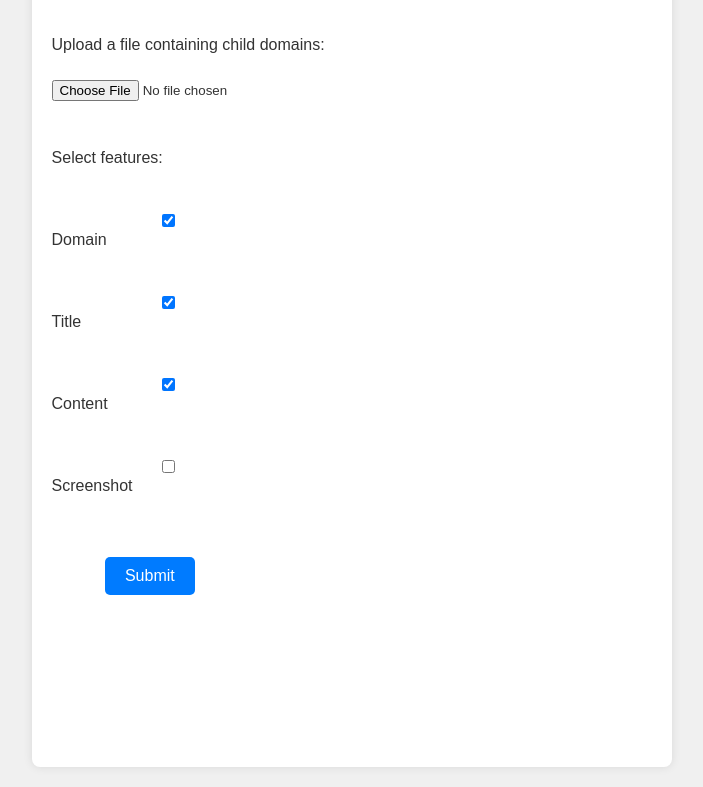
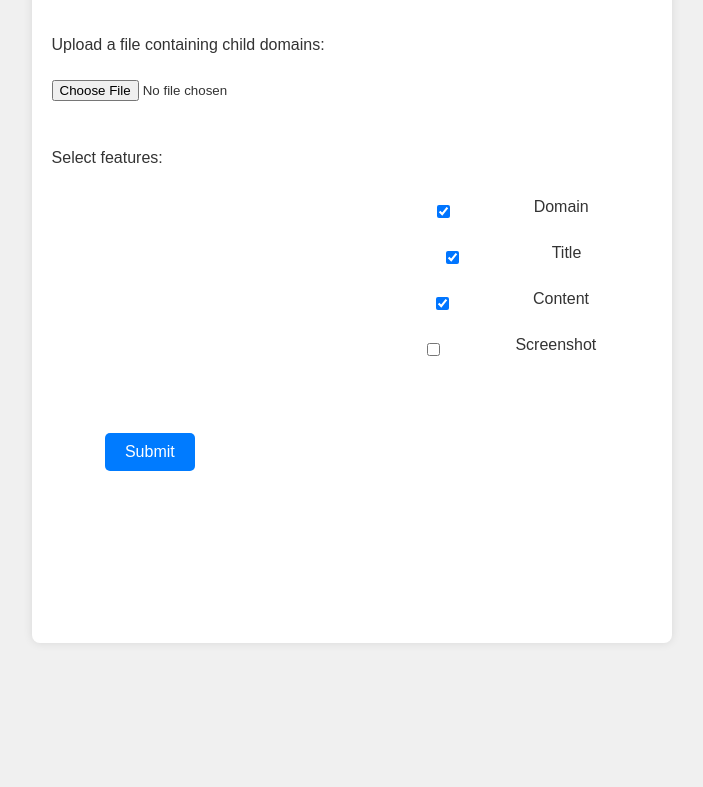
Before and after one commit to Valvahen/detect-phishing-domains, a plain HTML site: page detect-phishing-domains-website/index.html in a window 1280 px wide. Shown: the part 116-903 px from the top of the page, without its empty margins (324-1027 px from the left). After the commit the page ends 800 px from the top, so only its background shows below. Drawn offline with Linux system fonts and the light colour scheme.

Commit message:
Update styles.css

```diff
--- a/detect-phishing-domains-website/styles.css
+++ b/detect-phishing-domains-website/styles.css
@@ -6,7 +6,7 @@ body {
   padding: 0;
   display: flex;
   justify-content: center;
-  align-items: flex-start; /* Changed from center to flex-start */
+  align-items: flex-start;  /* Changed from center to flex-start */
   min-height: 100vh;
 }
 
@@ -92,97 +92,48 @@ body {
   padding: 8px; /* Add padding */
   text-align: left; /* Align text to the left */
 }
- body {
-  font-family: Arial, sans-serif;
-  background-color: #f0f0f0;
-  color: #333;
-  margin: 0;
-  padding: 0;
-  display: flex;
-  justify-content: center;
-  align-items: flex-start; /* Changed from center to flex-start */
-  min-height: 100vh;
+
+/* Conditional row coloring */
+.children-table tr:nth-child(even) {
+  background-color: #f2f2f2; /* Alternate row color */
 }
 
- .container {
-  background: #fff;
-  padding: 20px;
-  border-radius: 8px;
-  box-shadow: 0 0 10px rgba(0, 0, 0, 0.1);
-  width: 80%;
-  max-width: 600px;
-  margin: 20px 0;
+.children-table .pale-yellow {
+  background-color: #fff2aa; /* Pale yellow for similarity between 60 and 80 */
 }
 
- h1 {
-  margin-top: 0;
+.children-table .pale-red {
+  background-color: #fababa; /* Pale red for similarity greater than 80 */
 }
 
- form {
+.children-table {
+  width: 100%;
+  border-collapse: collapse;
   margin-bottom: 20px;
 }
 
- label {
-  display: block;
-  margin-bottom: 8px;
+.children-table th, .children-table td {
+  padding: 8px;
+  text-align: left;
+  border-bottom: 1px solid #ddd;
 }
 
- input[type="file"] {
-  display: block;
-  margin-bottom: 12px;
+/* Feature Selection Styling */
+.feature-selection {
+  margin-bottom: 20px;
 }
 
- button {
-  background-color: #007bff;
-  color: white;
-  border: none;
-  padding: 10px 20px;
-  border-radius: 5px;
-  cursor: pointer;
-  font-size: 16px;
+.features-grid {
+  display: grid;
+  grid-template-columns: 1fr 1fr;
+  gap: 10px;
 }
 
- button:hover {
-  background-color: #0056b3;
+.feature-item {
+  display: flex;
+  align-items: center;
 }
 
- #results {
-  margin-top: 20px;
+.feature-item input[type="checkbox"] {
+  margin-right: 8px;
 }
-
- .result-item {
-  margin-bottom: 10px;
- }
-
- .result-item p {
-  margin: 4px 0;
- }
-
- .loading {
-  display: none;
-  text-align: center;
-  margin-top: 20px;
- }
-
- .error-message {
-  color: red;
-  text-align: center;
-  margin-top: 20px;
- }
-
- #time-taken {
-  margin-top: 20px;
-  text-align: center;
-  font-style: italic;
- }
-
- .bordered {
-  border-collapse: collapse;
- }
-
- .bordered th,
- .bordered td {
-  border: 1px solid #ddd; /* Define border style */
-  padding: 8px; /* Add padding */
-  text-align: left; /* Align text to the left */
- }
```
Lines whose indentation alone changed are shown as unchanged.
